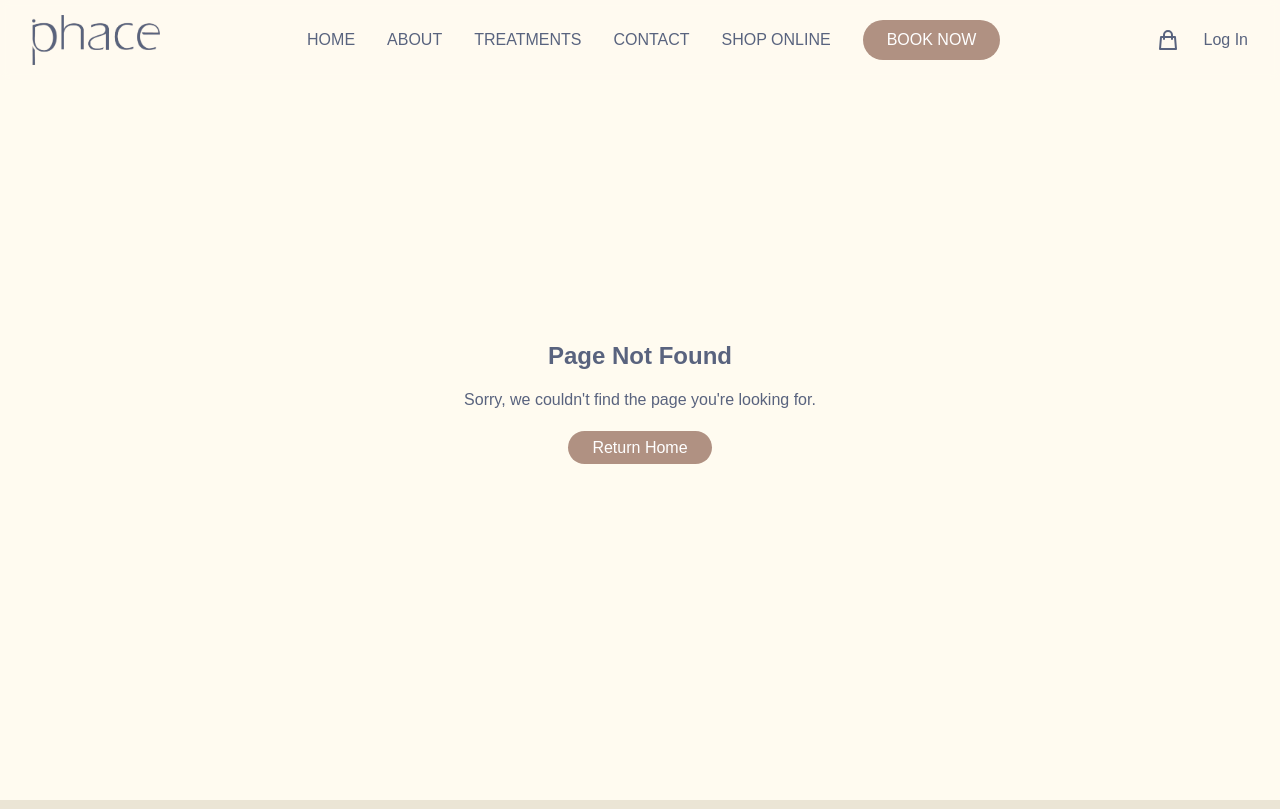
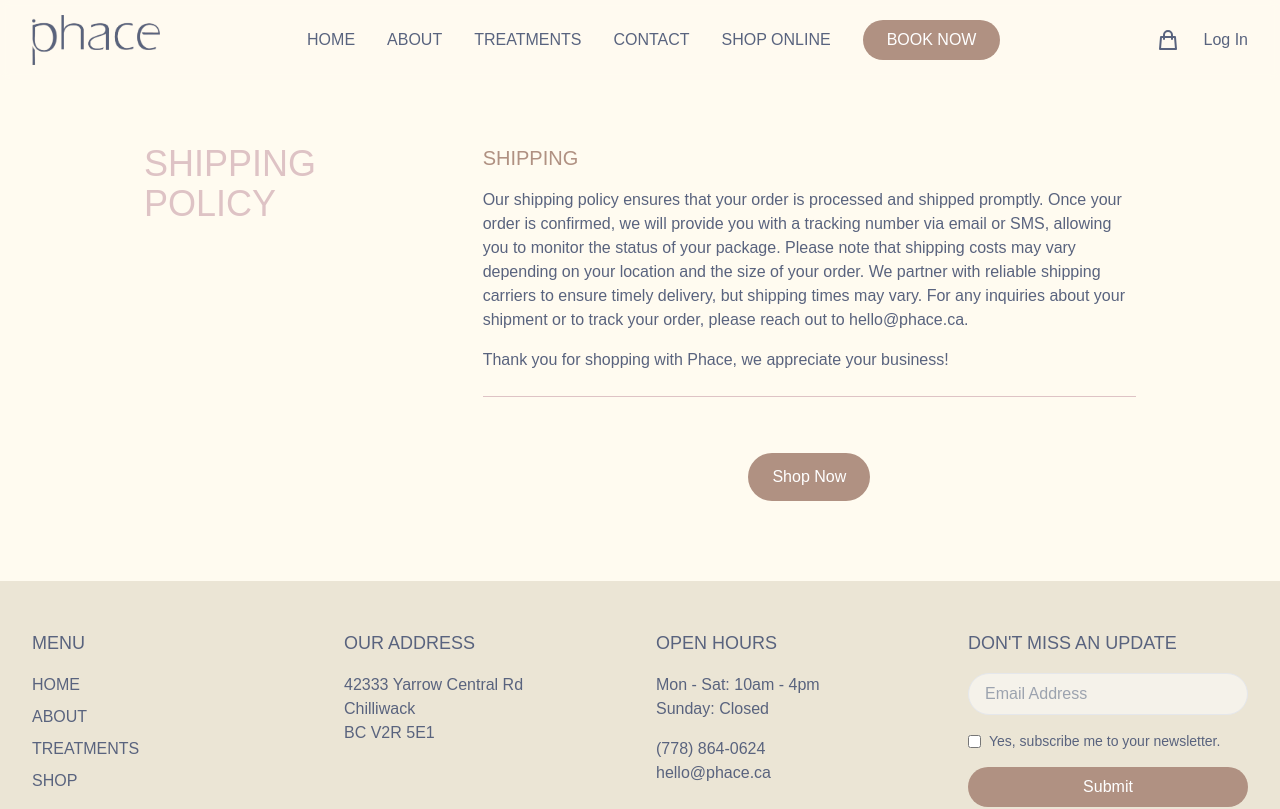
Before and after one commit to masonym/phace-website, a Next.js app: page /shipping-policy in a window 1280 px wide. Before the commit this address had no page. Shown: the top 809 px of the page. Built offline with nearby package versions, Linux system fonts and the light colour scheme.

Commit message:
feat: added shipping policy page and updated some links

```diff
--- /dev/null
+++ b/src/app/shipping-policy/page.tsx
@@ -0,0 +1,41 @@
+"use client";
+import React from "react";
+import Link from "next/link";
+
+export default function ShippingPolicyPage() {
+  return (
+    <div className="container mx-auto px-4 py-12 max-w-5xl mt-24">
+      <div className="grid grid-cols-1 md:grid-cols-3 gap-6">
+        <div className="md:col-span-1">
+          <h1 className="text-4xl font-light text-[var(--primary)] mb-4">
+            SHIPPING<br />POLICY
+          </h1>
+        </div>
+
+        <div className="md:col-span-2 flex flex-col gap-6">
+          <section className="border-b border-[var(--primary)] pb-6">
+            <h2 className="text-xl font-light text-[var(--accent)] uppercase mb-4">
+              SHIPPING
+            </h2>
+            <p className="text-[var(--text)] mb-4">
+              Our shipping policy ensures that your order is processed and shipped promptly. Once your order is confirmed, we will
+              provide you with a tracking number via email or SMS, allowing you to monitor the status of your package. Please note that
+              shipping costs may vary depending on your location and the size of your order. We partner with reliable shipping carriers to
+              ensure timely delivery, but shipping times may vary. For any inquiries about your shipment or to track your order, please
+              reach out to hello@phace.ca.
+            </p>
+            <p className="text-[var(--text)]">
+              Thank you for shopping with Phace, we appreciate your business!
+            </p>
+          </section>
+
+          <div className="text-center py-8">
+            <Link href="/store" className="inline-block px-6 py-3 bg-[var(--accent)] text-white rounded-full hover:opacity-90 transition-opacity">
+              Shop Now
+            </Link>
+          </div>
+        </div>
+      </div>
+    </div>
+  );
+}
--- a/src/components/Footer.tsx
+++ b/src/components/Footer.tsx
@@ -12,7 +12,7 @@ export function Footer() {
               <li><Link href="/" className="hover:text-accent">HOME</Link></li>
               <li><Link href="/about" className="hover:text-accent">ABOUT</Link></li>
               <li><Link href="/treatments" className="hover:text-accent">TREATMENTS</Link></li>
-              <li><Link href="/shop" className="hover:text-accent">SHOP</Link></li>
+              <li><Link href="/store" className="hover:text-accent">SHOP</Link></li>
             </ul>
           </div>
 
@@ -61,8 +61,8 @@ export function Footer() {
           <div className="flex flex-col md:flex-row justify-between items-center">
             <p>&copy; {new Date().getFullYear()} Phace. All rights reserved.</p>
             <div className="flex space-x-4 mt-4 md:mt-0">
-              <Link href="/booking-policies" className="hover:text-accent">Booking Policy</Link>
-              <Link href="/terms" className="hover:text-accent">Terms of Service</Link>
+              <Link href="/booking-policy" className="hover:text-accent">Booking Policy</Link>
+              <Link href="/shipping-policy" className="hover:text-accent">Shipping Policy</Link>
             </div>
           </div>
         </div>
```
Also changed, not shown: src/app/booking-policy/page.tsx (renamed from src/app/booking-policies/page.tsx).
